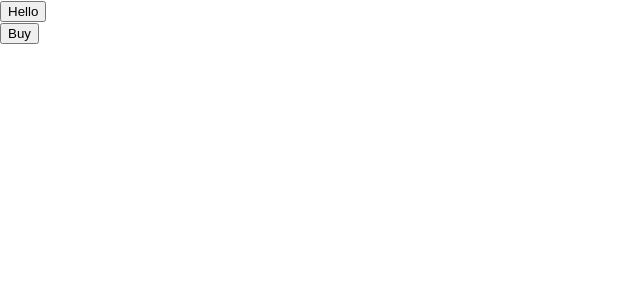
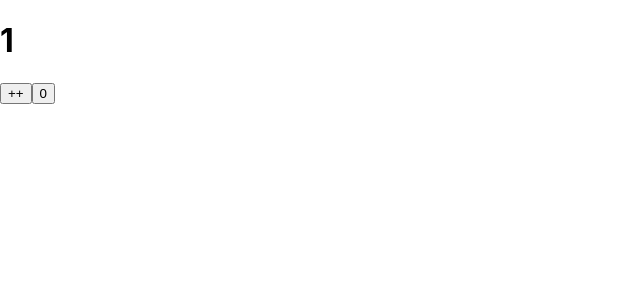
Before and after one commit to Kristina-Tur/miniTasks, a React (Create React App) app: page / in a window 1280 px wide. Shown: the top 300 px of the page, without its empty margins (0-640 px from the left). Built offline with nearby package versions, Linux system fonts and the light colour scheme.

Commit message:
useState

```diff
--- a/src/App.tsx
+++ b/src/App.tsx
@@ -2,10 +2,11 @@ import React, {useState} from 'react';
 import {Map} from './map/Map';
 import {ButtonOnClick} from './button/ButtonOnClick';
 import {Buttons} from './button/ButtonCallback/Buttons';
+import {UseState} from './useState/useState';
 
 function App() {
     return (
-        <Buttons/>
+        <UseState/>
     );
 }
 
--- a/src/button/ButtonCallback/Buttons.tsx
+++ b/src/button/ButtonCallback/Buttons.tsx
@@ -6,11 +6,17 @@ export const Buttons = () => {
     const ButtonFun = (value: string) => {
         console.log(value)
     }
+ const ButtonFunOk = (value: string, age: number) => {
+        console.log(value, age)
+    }
 
     return (
         <div>
             <Button title={'Hello'} callBack={() => {ButtonFun('Hello')}}/>
             <Button title={'Buy'} callBack={() => {ButtonFun('Buy')}}/>
+            <Button title={'Ok'} callBack={() => {
+                ButtonFunOk('Ok', 1)
+            }}/>
 
         </div>
     );
--- /dev/null
+++ b/src/useState/useState.tsx
@@ -0,0 +1,22 @@
+import React, {useState} from 'react';
+
+export const UseState = () => {
+    /*let a = 1*/
+    let[a, setA] = useState(1)
+    const OnclickHandler = () => {
+        setA(++a)
+        console.log(a)
+    }
+    const OnclickHandler0 = () => {
+        setA(1)
+        console.log(a)
+    }
+
+    return (
+        <div>
+            <h1>{a}</h1>
+            <button onClick={OnclickHandler}>++</button>
+            <button onClick={OnclickHandler0}>0</button>
+        </div>
+    );
+};
```
